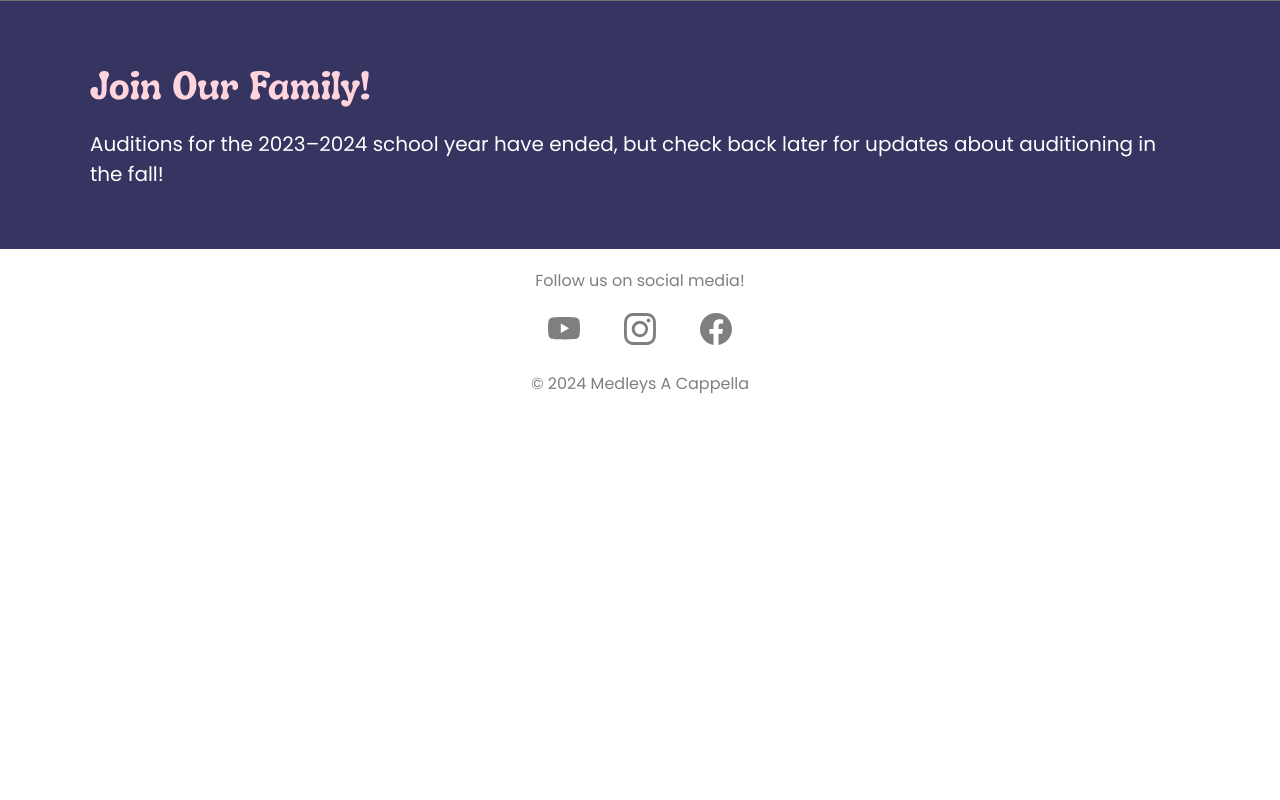
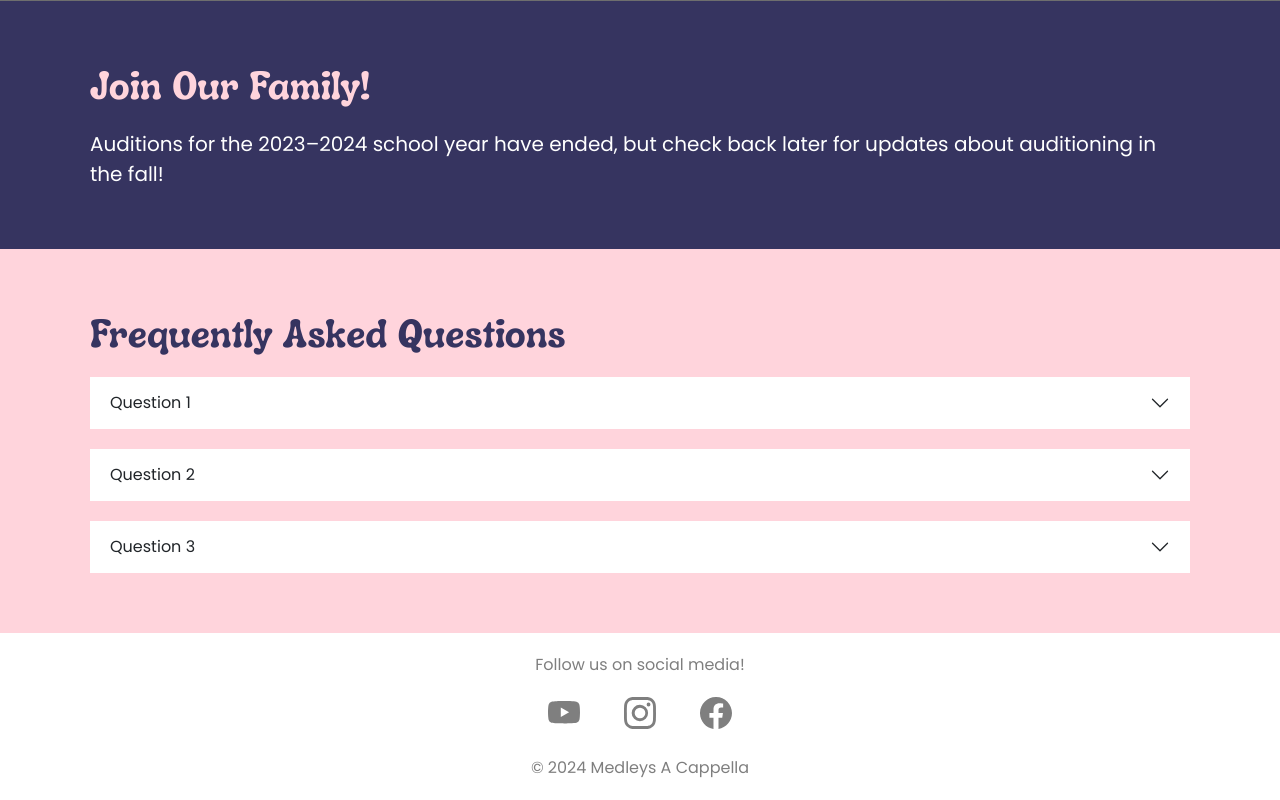
Before and after one commit to nouturnsign/medleys-website, an Eleventy site: page src/auditions/index.html in a window 1280 px wide. Shown: the part 763-1563 px from the top of the page. Before the commit the page ends 1179 px from the top, so only its background shows below. Built offline with nearby package versions, Linux system fonts and the light colour scheme; Eleventy itself is replaced by a stand-in of ours; files that its build step writes are made by us from their sources; grey boxes are pictures that could not be loaded.

Commit message:
Add basic accordion, fix jumbotron

```diff
--- a/src/auditions/index.html
+++ b/src/auditions/index.html
@@ -22,8 +22,45 @@
             </div>
         </div>
         <div class="content-wrap" style="background-color: rgb(54 52 96);">
-            <div class="container-md" style="text-align: left; color: black;">
+            <div class="container-md" style="text-align: left; color: white;">
                 <h1 style="color: #ffd4dc;">Join Our Family!</h1>
                 <p class="lead" style="color: #ffffff;">Auditions for the 2023–2024 school year have ended, but check back later for updates about auditioning in the fall!</p>
             </div>
         </div>
+        <div class="content-wrap" style="background-color: #ffd4dc;">
+            <div class="container-md" style="text-align: left; color: black;">
+                <h1 style="color: rgb(54 52 96);">Frequently Asked Questions</h1>
+                <div class="accordion accordion-flush" id="accordionFlushExample">
+                    <div class="accordion-item">
+                      <h2 class="accordion-header" id="flush-headingOne">
+                        <button class="accordion-button collapsed" type="button" data-bs-toggle="collapse" data-bs-target="#flush-collapseOne" aria-expanded="false" aria-controls="flush-collapseOne">
+                          Question 1
+                        </button>
+                      </h2>
+                      <div id="flush-collapseOne" class="accordion-collapse collapse" aria-labelledby="flush-headingOne" data-bs-parent="#accordionFlushExample">
+                        <div class="accordion-body">Placeholder content</div>
+                      </div>
+                    </div>
+                    <div class="accordion-item">
+                      <h2 class="accordion-header" id="flush-headingTwo">
+                        <button class="accordion-button collapsed" type="button" data-bs-toggle="collapse" data-bs-target="#flush-collapseTwo" aria-expanded="false" aria-controls="flush-collapseTwo">
+                          Question 2
+                        </button>
+                      </h2>
+                      <div id="flush-collapseTwo" class="accordion-collapse collapse" aria-labelledby="flush-headingTwo" data-bs-parent="#accordionFlushExample">
+                        <div class="accordion-body">Placeholder content</div>
+                      </div>
+                    </div>
+                    <div class="accordion-item">
+                      <h2 class="accordion-header" id="flush-headingThree">
+                        <button class="accordion-button collapsed" type="button" data-bs-toggle="collapse" data-bs-target="#flush-collapseThree" aria-expanded="false" aria-controls="flush-collapseThree">
+                          Question 3
+                        </button>
+                      </h2>
+                      <div id="flush-collapseThree" class="accordion-collapse collapse" aria-labelledby="flush-headingThree" data-bs-parent="#accordionFlushExample">
+                        <div class="accordion-body">Placeholder content</div>
+                      </div>
+                    </div>
+                  </div>
+            </div>
+        </div>
--- a/src/css/custom.css
+++ b/src/css/custom.css
@@ -90,7 +90,6 @@
 @media (min-width: 992px) {
     .jumbotron {
         height: 600px;
-        min-height: 50vw;
     }
 }
 
@@ -177,6 +176,7 @@
     position: relative;
     background-size: cover;
     background-position: 50% 50%;
+    min-height: 50vw;
 }
 
 .container {
@@ -255,3 +255,9 @@
 .shadow {
     box-shadow: 0px 0px 10px rgba(0, 0, 0, 0.15) !important;
 }
+
+.accordion-item {
+    margin-top: 20px;
+    margin-bottom: 20px;
+    border: none;
+}
```
